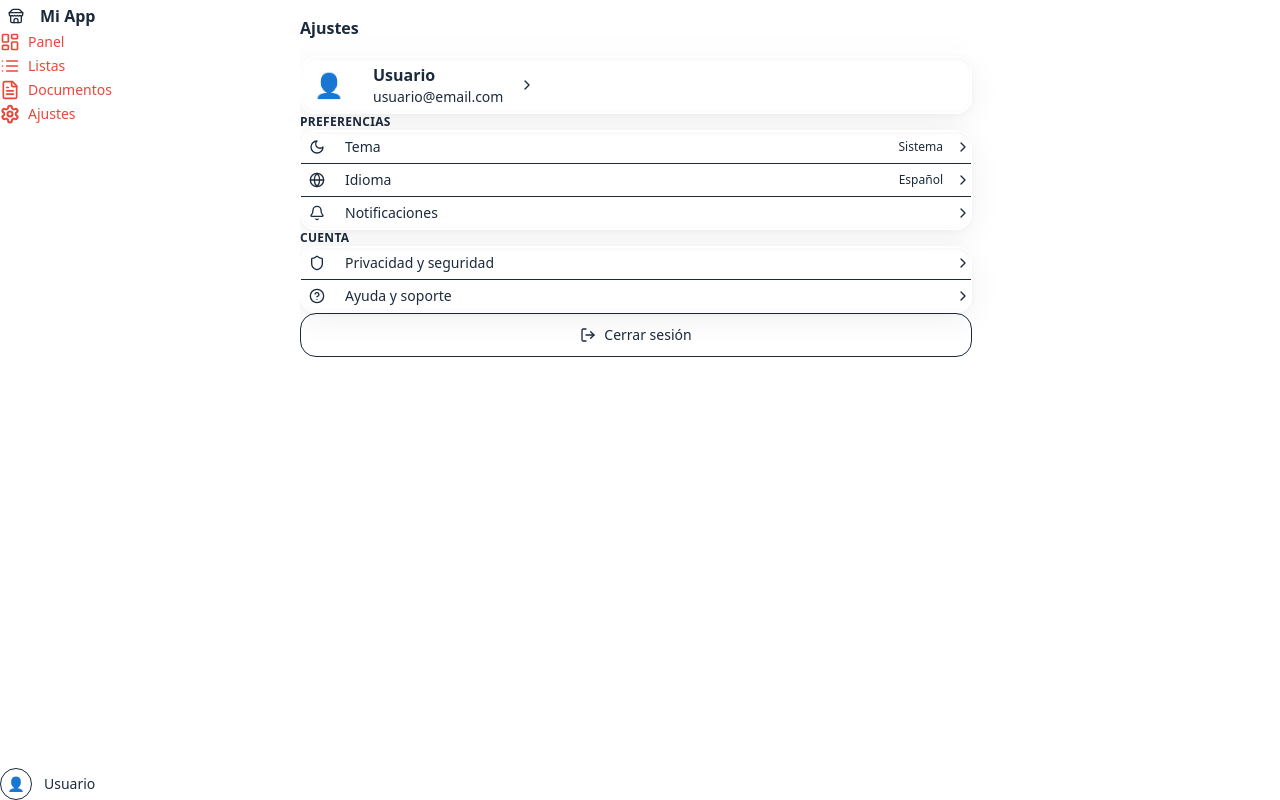
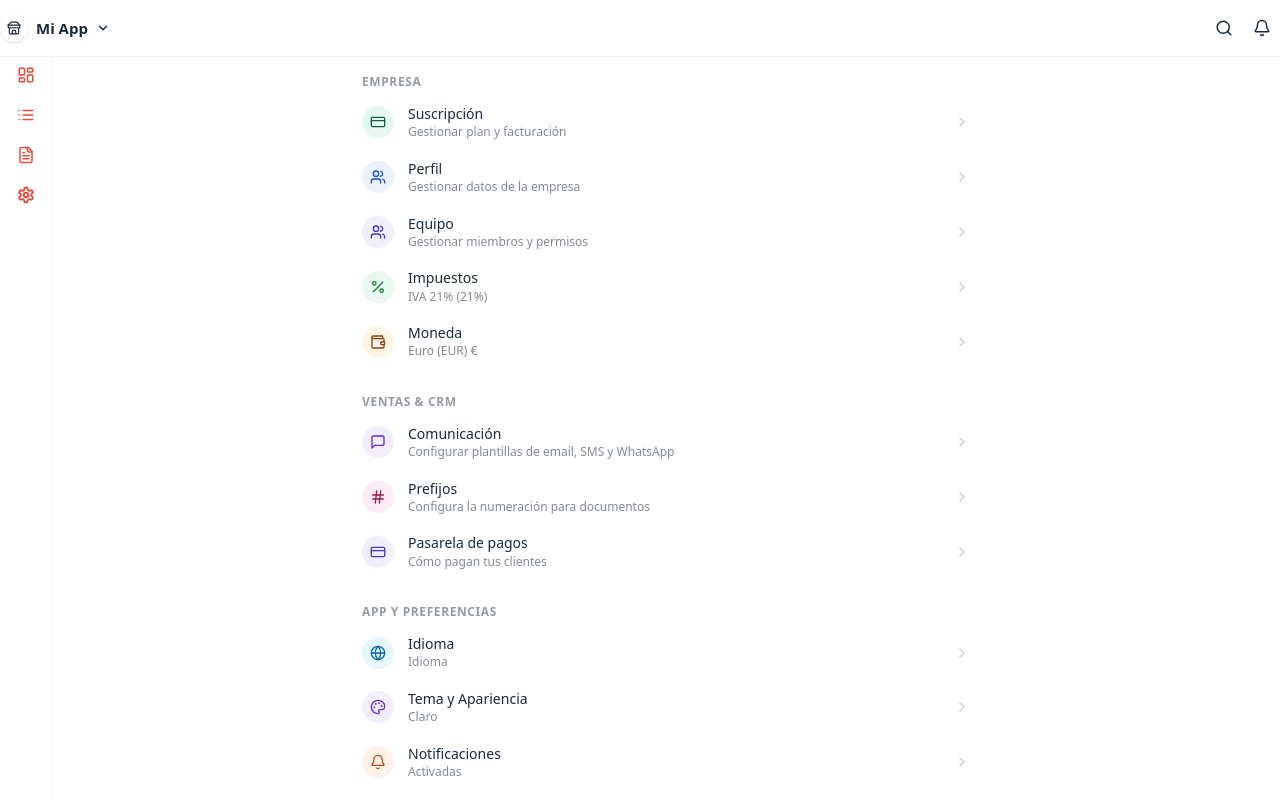
Before and after one commit to juancristobalgd1/web-app-starter-template, a Next.js app: page /settings in a window 1280 px wide. Built offline with nearby package versions, Linux system fonts and the light colour scheme; sample sign-in values are in the browser's storage.

Commit message:
feat: Implement global dashboard header with business selection and simplified scroll-based styling.

```diff
--- a/app/(dashboard)/dashboard-layout.tsx
+++ b/app/(dashboard)/dashboard-layout.tsx
@@ -4,24 +4,25 @@ import type React from "react";
 import { useEffect, useState, useTransition } from "react";
 import { useRouter, usePathname } from "next/navigation";
 import { AppSidebar } from "@/components/shared/app-sidebar";
+import { Header } from "@/components/shared/header";
 import { BottomNav } from "@/components/shared/bottom-nav";
 import { AuthGuard } from "@/components/shared/auth-guard";
 
 type Tab = "panel" | "lists" | "documents" | "settings";
 
 const ROUTE_TO_TAB: Record<string, Tab> = {
-  "/panel":     "panel",
-  "/":          "panel",
-  "/lists":     "lists",
+  "/panel": "panel",
+  "/": "panel",
+  "/lists": "lists",
   "/documents": "documents",
-  "/settings":  "settings",
+  "/settings": "settings",
 };
 
 const TAB_TO_ROUTE: Record<Tab, string> = {
-  panel:     "/panel",
-  lists:     "/lists",
+  panel: "/panel",
+  lists: "/lists",
   documents: "/documents",
-  settings:  "/settings",
+  settings: "/settings",
 };
 
 export default function DashboardLayout({
@@ -29,8 +30,8 @@ export default function DashboardLayout({
 }: {
   children: React.ReactNode;
 }) {
-  const router    = useRouter();
-  const pathname  = usePathname();
+  const router = useRouter();
+  const pathname = usePathname();
   const [activeTab, setActiveTab] = useState<Tab>("panel");
   const [_isPending, startTransition] = useTransition();
 
@@ -48,7 +49,12 @@ export default function DashboardLayout({
 
   return (
     <AuthGuard>
-      <div className="flex h-dvh overflow-hidden bg-background">
+      <div className="flex flex-col h-dvh overflow-hidden bg-background">
+        {/* Top Header – full width, above everything */}
+        <Header businessName="Mi App" />
+
+        {/* Body: sidebar + main content */}
+        <div className="flex flex-1 min-h-0 overflow-hidden">
           {/* Sidebar – solo desktop (md+) */}
           <AppSidebar activeTab={activeTab} onTabChange={handleTabChange} />
 
@@ -56,6 +62,7 @@ export default function DashboardLayout({
           <main className="flex-1 overflow-x-hidden overflow-y-auto scroll-momentum pb-[calc(var(--bottom-nav-height)+env(safe-area-inset-bottom))] md:pb-0">
             {children}
           </main>
+        </div>
 
         {/* Bottom nav – solo mobile */}
         <BottomNav activeTab={activeTab} onTabChange={handleTabChange} />
--- a/app/(dashboard)/settings/page.tsx
+++ b/app/(dashboard)/settings/page.tsx
@@ -1,77 +1,225 @@
-import { PageHeader } from "@/components/shared/page-header";
-import { GlassCard } from "@/components/ui/satin-liquid-glass";
-import { ChevronRight, Bell, Moon, Globe, Shield, HelpCircle, LogOut } from "lucide-react";
+"use client";
+
+import {
+  ChevronRight,
+  MessageSquare,
+  Hash,
+  CreditCard,
+  Globe,
+  Palette,
+  Bell,
+  Cloud,
+  RefreshCcw,
+  Star,
+  Send,
+  Trash2,
+  Package,
+  Users,
+  Percent,
+  Wallet,
+  BarChart2,
+  FileText,
+  ShoppingCart,
+  Truck,
+} from "lucide-react";
+
+// Fixed palette: render correctly regardless of Tailwind JIT
+const COLOR_CONFIG = {
+  purple: { bg: "rgba(139, 92, 246, 0.10)", color: "rgb(109, 40, 217)" },
+  pink: { bg: "rgba(236, 72, 153, 0.10)", color: "rgb(157, 23, 77)" },
+  indigo: { bg: "rgba(99, 102, 241, 0.10)", color: "rgb(67, 56, 202)" },
+  sky: { bg: "rgba(14, 165, 233, 0.10)", color: "rgb(3, 105, 161)" },
+  orange: { bg: "rgba(249, 115, 22, 0.10)", color: "rgb(194, 65, 12)" },
+  teal: { bg: "rgba(20, 184, 166, 0.10)", color: "rgb(15, 118, 110)" },
+  blue: { bg: "rgba(59, 130, 246, 0.10)", color: "rgb(29, 78, 216)" },
+  amber: { bg: "rgba(245, 158, 11, 0.10)", color: "rgb(146, 64, 14)" },
+  red: { bg: "rgba(239, 68, 68, 0.10)", color: "rgb(185, 28, 28)" },
+  green: { bg: "rgba(34, 197, 94, 0.10)", color: "rgb(21, 128, 61)" },
+  emerald: { bg: "rgba(16, 185, 129, 0.10)", color: "rgb(6, 95, 70)" },
+  lime: { bg: "rgba(132, 204, 22, 0.10)", color: "rgb(63, 98, 18)" },
+  cyan: { bg: "rgba(6, 182, 212, 0.10)", color: "rgb(14, 116, 144)" },
+};
+
+type ColorKey = keyof typeof COLOR_CONFIG;
+
+interface SettingsItemData {
+  icon: any;
+  label: string;
+  sublabel: string;
+  color: ColorKey;
+  danger?: boolean;
+}
+
+interface Section {
+  title?: string;
+  items: SettingsItemData[];
+}
+
+const SECTIONS: Section[] = [
+  {
+    title: "Empresa",
+    items: [
+      { icon: CreditCard, label: "Suscripción", sublabel: "Gestionar plan y facturación", color: "emerald" },
+      { icon: Users, label: "Perfil", sublabel: "Gestionar datos de la empresa", color: "blue" },
+      { icon: Users, label: "Equipo", sublabel: "Gestionar miembros y permisos", color: "indigo" },
+      { icon: Percent, label: "Impuestos", sublabel: "IVA 21% (21%)", color: "green" },
+      { icon: Wallet, label: "Moneda", sublabel: "Euro (EUR) €", color: "amber" },
+    ],
+  },
+  {
+    title: "Ventas & CRM",
+    items: [
+      { icon: MessageSquare, label: "Comunicación", sublabel: "Configurar plantillas de email, SMS y WhatsApp", color: "purple" },
+      { icon: Hash, label: "Prefijos", sublabel: "Configura la numeración para documentos", color: "pink" },
+      { icon: CreditCard, label: "Pasarela de pagos", sublabel: "Cómo pagan tus clientes", color: "indigo" },
+    ],
+  },
+  {
+    title: "App y Preferencias",
+    items: [
+      { icon: Globe, label: "Idioma", sublabel: "Idioma", color: "sky" },
+      { icon: Palette, label: "Tema y Apariencia", sublabel: "Claro", color: "purple" },
+      { icon: Bell, label: "Notificaciones", sublabel: "Activadas", color: "orange" },
+    ],
+  },
+  {
+    title: "Datos",
+    items: [
+      { icon: Cloud, label: "Copia de seguridad y restauración", sublabel: "Copia de seguridad y restauración", color: "teal" },
+      { icon: RefreshCcw, label: "Restablecer a configuración predeterminada", sublabel: "Restablecer todos los valores", color: "blue" },
+    ],
+  },
+  {
+    title: "Soporte",
+    items: [
+      { icon: Star, label: "Valorar app", sublabel: "Deja tu valoración", color: "amber" },
+      { icon: Send, label: "Enviar feedback", sublabel: "Sugerencias y problemas", color: "indigo" },
+    ],
+  },
+  {
+    title: "Cuenta",
+    items: [
+      { icon: Trash2, label: "Eliminar cuenta", sublabel: "Eliminar permanentemente todos tus datos", color: "red", danger: true },
+    ],
+  },
+];
 
 export default function SettingsPage() {
   return (
-    <div className="flex flex-col min-h-full">
-      <PageHeader title="Ajustes" />
-
-      <div className="flex-1 p-4 space-y-4 max-w-2xl mx-auto w-full">
-        {/* Perfil */}
-        <GlassCard className="!p-0 overflow-hidden !rounded-2xl">
-          <div className="flex items-center gap-4 p-4">
-            <div className="w-14 h-14 rounded-full bg-primary/10 flex items-center justify-center text-2xl flex-shrink-0">
-              👤
-            </div>
-            <div className="min-w-0">
-              <p className="font-semibold text-foreground truncate">Usuario</p>
-              <p className="text-sm text-muted-foreground truncate">usuario@email.com</p>
-            </div>
-            <ChevronRight className="h-4 w-4 text-muted-foreground flex-shrink-0 ml-auto" />
-          </div>
-        </GlassCard>
-
-        {/* Secciones */}
-        {SETTINGS_SECTIONS.map((section) => (
-          <div key={section.title} className="space-y-1">
-            <p className="text-xs font-semibold text-muted-foreground uppercase tracking-wide px-1 mb-2">
-              {section.title}
-            </p>
-            <GlassCard className="!p-0 overflow-hidden !rounded-2xl divide-y divide-border">
-              {section.items.map((item) => (
-                <button
-                  key={item.label}
-                  className="flex items-center gap-3 p-4 w-full text-left hover:bg-muted/50 active:bg-muted transition-colors"
-                >
-                  <span className="w-8 h-8 rounded-lg bg-muted flex items-center justify-center flex-shrink-0">
-                    <item.icon className="h-4 w-4 text-foreground" />
-                  </span>
-                  <span className="flex-1 text-sm font-medium text-foreground">{item.label}</span>
-                  {item.value && (
-                    <span className="text-xs text-muted-foreground">{item.value}</span>
-                  )}
-                  <ChevronRight className="h-4 w-4 text-muted-foreground" />
-                </button>
-              ))}
-            </GlassCard>
+    <div
+      style={{
+        display: "flex",
+        flexDirection: "column",
+        minHeight: "100%",
+        backgroundColor: "var(--background)",
+        color: "var(--foreground)",
+        fontFamily: "var(--font-sans, system-ui, sans-serif)",
+      }}
+    >
+      <div style={{ flex: 1, width: "100%", maxWidth: 640, margin: "0 auto", padding: "8px 0 80px" }}>
+        {SECTIONS.map((section) => (
+          <div key={section.title ?? "top"} style={{ marginBottom: 24 }}>
+            {section.title && (
+              <div
+                style={{
+                  fontSize: 12,
+                  fontWeight: 600,
+                  letterSpacing: "0.6px",
+                  textTransform: "uppercase",
+                  color: "var(--muted-foreground)",
+                  opacity: 0.6,
+                  padding: "0 16px",
+                  marginBottom: 4,
+                  marginTop: 8,
+                }}
+              >
+                {section.title}
+              </div>
+            )}
+            {section.items.map((item) => (
+              <SettingsRow key={item.label} {...item} />
+            ))}
           </div>
         ))}
-
-        {/* Cerrar sesión */}
-        <button className="w-full flex items-center justify-center gap-2 p-4 rounded-2xl border border-destructive/30 text-destructive hover:bg-destructive/5 active:bg-destructive/10 transition-colors tap-target">
-          <LogOut className="h-4 w-4" />
-          <span className="text-sm font-medium">Cerrar sesión</span>
-        </button>
       </div>
     </div>
   );
 }
 
-const SETTINGS_SECTIONS = [
-  {
-    title: "Preferencias",
-    items: [
-      { icon: Moon,   label: "Tema",       value: "Sistema" },
-      { icon: Globe,  label: "Idioma",     value: "Español" },
-      { icon: Bell,   label: "Notificaciones" },
-    ],
-  },
-  {
-    title: "Cuenta",
-    items: [
-      { icon: Shield,     label: "Privacidad y seguridad" },
-      { icon: HelpCircle, label: "Ayuda y soporte" },
-    ],
-  },
-];
+function SettingsRow({ icon: Icon, label, sublabel, color, danger = false }: SettingsItemData) {
+  const cfg = COLOR_CONFIG[color];
+  return (
+    <button
+      style={{
+        display: "flex",
+        alignItems: "center",
+        width: "100%",
+        padding: "10px 16px",
+        background: "transparent",
+        border: "none",
+        cursor: "pointer",
+        textAlign: "left",
+        borderRadius: 12,
+        transition: "background 0.15s",
+      }}
+      onMouseEnter={(e) => { (e.currentTarget as HTMLButtonElement).style.background = "rgba(128,128,128,0.06)"; }}
+      onMouseLeave={(e) => { (e.currentTarget as HTMLButtonElement).style.background = "transparent"; }}
+    >
+      {/* Icon circle */}
+      <div
+        style={{
+          width: 32,
+          height: 32,
+          borderRadius: 9999,
+          backgroundColor: cfg.bg,
+          display: "flex",
+          alignItems: "center",
+          justifyContent: "center",
+          flexShrink: 0,
+        }}
+      >
+        <Icon style={{ width: 16, height: 16, color: cfg.color }} />
+      </div>
+
+      {/* Label + sublabel */}
+      <div style={{ display: "flex", flexDirection: "column", gap: 1, marginLeft: 14, flex: 1, minWidth: 0 }}>
+        <span
+          style={{
+            fontSize: 14,
+            fontWeight: 500,
+            color: danger ? "rgb(185,28,28)" : "var(--foreground)",
+            lineHeight: "1.3",
+          }}
+        >
+          {label}
+        </span>
+        <span
+          style={{
+            fontSize: 12,
+            fontWeight: 400,
+            color: "var(--muted-foreground)",
+            opacity: 0.7,
+            lineHeight: "1.3",
+            overflow: "hidden",
+            textOverflow: "ellipsis",
+            whiteSpace: "nowrap",
+          }}
+        >
+          {sublabel}
+        </span>
+      </div>
+
+      {/* Chevron */}
+      <ChevronRight
+        style={{
+          width: 16,
+          height: 16,
+          color: "var(--muted-foreground)",
+          opacity: 0.3,
+          flexShrink: 0,
+          marginLeft: 8,
+        }}
+      />
+    </button>
+  );
+}
--- a/components/shared/app-sidebar.tsx
+++ b/components/shared/app-sidebar.tsx
@@ -1,18 +1,12 @@
 "use client";
 
-import { useState } from "react";
 import Link from "next/link";
 import { cn } from "@/lib/utils";
-import {
-  Sidebar,
-  SidebarBody,
-} from "@/components/ui/hover-sidebar";
 import {
   LayoutDashboard,
   List,
   FileText,
   Settings,
-  Store,
 } from "lucide-react";
 
 type Tab = "panel" | "lists" | "documents" | "settings";
@@ -22,107 +16,55 @@ interface AppSidebarProps {
   onTabChange: (tab: Tab) => void;
 }
 
-const NAV_LINKS: { tab: Tab; label: string; href: string; icon: React.ReactNode; activeIcon: React.ReactNode }[] = [
-  {
-    tab: "panel",
-    label: "Panel",
-    href: "/panel",
-    icon:       <LayoutDashboard className="h-5 w-5" />,
-    activeIcon: <LayoutDashboard className="h-5 w-5 text-primary" strokeWidth={2.5} />,
-  },
-  {
-    tab: "lists",
-    label: "Listas",
-    href: "/lists",
-    icon:       <List className="h-5 w-5" />,
-    activeIcon: <List className="h-5 w-5 text-primary" strokeWidth={2.5} />,
-  },
-  {
-    tab: "documents",
-    label: "Documentos",
-    href: "/documents",
-    icon:       <FileText className="h-5 w-5" />,
-    activeIcon: <FileText className="h-5 w-5 text-primary" strokeWidth={2.5} />,
-  },
-  {
-    tab: "settings",
-    label: "Ajustes",
-    href: "/settings",
-    icon:       <Settings className="h-5 w-5" />,
-    activeIcon: <Settings className="h-5 w-5 text-primary" strokeWidth={2.5} />,
-  },
+const NAV_LINKS: { tab: Tab; label: string; href: string; icon: typeof LayoutDashboard }[] = [
+  { tab: "panel", label: "Panel", href: "/panel", icon: LayoutDashboard },
+  { tab: "lists", label: "Listas", href: "/lists", icon: List },
+  { tab: "documents", label: "Documentos", href: "/documents", icon: FileText },
+  { tab: "settings", label: "Ajustes", href: "/settings", icon: Settings },
 ];
 
 /**
- * AppSidebar – sidebar de navegación principal.
- * Solo visible en desktop (md+). En mobile se usa BottomNav.
- * Hover para expandir, collapse por defecto (icono only).
+ * AppSidebar – sidebar de navegación estilo vyyq.io.
+ * Icon-only, thin, no hover expand. Solo visible en desktop (md+).
  */
 export function AppSidebar({ activeTab, onTabChange }: AppSidebarProps) {
-  const [sidebarOpen, setSidebarOpen] = useState(false);
-
   return (
-    <div className="hidden md:block h-full">
-      <Sidebar open={sidebarOpen} setOpen={setSidebarOpen} animate>
-        <SidebarBody className="justify-between gap-10">
-          <div className="flex flex-col flex-1 overflow-y-auto overflow-x-hidden">
-            {/* Logo */}
-            <div className="flex items-center gap-2 px-3 py-2 mb-4">
-              <div className="w-8 h-8 rounded-full bg-primary flex items-center justify-center flex-shrink-0">
-                <Store className="h-4 w-4 text-primary-foreground" />
-              </div>
-              {sidebarOpen && (
-                <span className="font-semibold text-sidebar-foreground whitespace-nowrap">
-                  Mi App
-                </span>
-              )}
-            </div>
-
-            {/* Navigation */}
-            <nav className="flex flex-col gap-1 px-2">
-              {NAV_LINKS.map((link) => {
-                const isActive = activeTab === link.tab;
+    <aside
+      className="hidden md:flex flex-col h-full flex-shrink-0"
+      style={{
+        width: 52,
+        borderRight: "1px solid rgba(0,0,0,0.06)",
+        backgroundColor: "var(--background)",
+      }}
+    >
+      {/* Top: nav icons */}
+      <nav className="flex flex-col items-center gap-1 pt-3 px-2">
+        {NAV_LINKS.map(({ tab, label, href, icon: Icon }) => {
+          const isActive = activeTab === tab;
           return (
             <Link
-                    key={link.tab}
-                    href={link.href}
-                    onClick={() => onTabChange(link.tab)}
+              key={tab}
+              href={href}
+              title={label}
+              onClick={() => onTabChange(tab)}
               className={cn(
-                      "flex items-center gap-2 group/sidebar py-2 px-2 rounded-lg cursor-pointer transition-colors",
+                "w-9 h-9 flex items-center justify-center rounded-xl transition-colors",
                 isActive
-                        ? "bg-sidebar-accent text-sidebar-accent-foreground"
-                        : "text-sidebar-foreground hover:bg-sidebar-accent hover:text-sidebar-accent-foreground"
+                  ? "bg-primary/10 text-primary"
+                  : "text-muted-foreground hover:bg-black/5 hover:text-foreground"
               )}
             >
-                    <div className="flex-shrink-0">
-                      {isActive ? link.activeIcon : link.icon}
-                    </div>
-                    {sidebarOpen && (
-                      <span className="text-sm font-medium group-hover/sidebar:translate-x-0.5 transition duration-150 whitespace-pre">
-                        {link.label}
-                      </span>
-                    )}
+              <Icon
+                className="h-[18px] w-[18px]"
+                strokeWidth={isActive ? 2.5 : 2}
+              />
             </Link>
           );
         })}
       </nav>
-          </div>
 
-          {/* Footer – perfil / logo */}
-          <div className="p-2">
-            <div className="flex items-center gap-3 cursor-pointer hover:bg-sidebar-accent rounded-lg p-2 -m-2 transition-colors">
-              <div className="w-8 h-8 rounded-full bg-primary/10 border border-border flex items-center justify-center flex-shrink-0 text-sm">
-                👤
-              </div>
-              {sidebarOpen && (
-                <span className="font-medium text-sidebar-foreground whitespace-nowrap truncate text-sm">
-                  Usuario
-                </span>
-              )}
-            </div>
-          </div>
-        </SidebarBody>
-      </Sidebar>
-    </div>
+      {/* Bottom: spacer fills */}
+      <div className="flex-1" />
+    </aside>
   );
 }
--- a/components/shared/header.tsx
+++ b/components/shared/header.tsx
@@ -3,49 +3,35 @@
 import React, { useState, useEffect } from "react";
 import { useRouter } from "next/navigation";
 import { cn } from "@/lib/utils";
-import { LiquidGlass } from "@/components/ui/satin-liquid-glass";
 import {
     ArrowLeft,
     Search,
-    LogOut,
+    Bell,
+    ChevronDown,
     Store,
-    User,
-    Settings,
-    Bell
 } from "lucide-react";
-import { Button } from "@/components/ui/button";
 
 interface HeaderProps {
     title?: string;
     showBack?: boolean;
     rightActions?: React.ReactNode;
     className?: string;
+    businessName?: string;
 }
 
-export function Header({ title, showBack, rightActions, className }: HeaderProps) {
+export function Header({ title, showBack, rightActions, className, businessName = "Mi App" }: HeaderProps) {
     const router = useRouter();
-    const [showShadow, setShowShadow] = useState(false);
+    const [scrolled, setScrolled] = useState(false);
 
     useEffect(() => {
         const handleScroll = () => {
-            // Check window scroll
-            if (window.scrollY > 0) {
-                setShowShadow(true);
-                return;
+            const scrollContainers = document.querySelectorAll("main, .overflow-y-auto");
+            let isScrolled = window.scrollY > 2;
+            for (const c of Array.from(scrollContainers)) {
+                if (c.scrollTop > 2) { isScrolled = true; break; }
             }
-
-            // Check scroll containers (common in dashboard layouts)
-            const scrollContainers = document.querySelectorAll("main, .overflow-y-auto");
-            for (const container of Array.from(scrollContainers)) {
-                if (container.scrollTop > 0) {
-                    setShowShadow(true);
-                    return;
-                }
-            }
-
-            setShowShadow(false);
+            setScrolled(isScrolled);
         };
-
         window.addEventListener("scroll", handleScroll, { capture: true, passive: true });
         handleScroll();
         return () => window.removeEventListener("scroll", handleScroll, { capture: true });
@@ -56,69 +42,53 @@ export function Header({ title, showBack, rightActions, className }: HeaderProps
             className={cn(
                 "sticky top-0 z-[100] w-full flex-shrink-0",
                 "pt-[env(safe-area-inset-top)]",
-                "transition-all duration-300 ease-in-out",
-                showShadow ? "shadow-sm" : "",
+                "transition-all duration-300",
                 className
             )}
+            style={{
+                backgroundColor: scrolled ? "rgba(255,255,255,0.88)" : "var(--background)",
+                backdropFilter: scrolled ? "blur(16px) saturate(180%)" : "none",
+                WebkitBackdropFilter: scrolled ? "blur(16px) saturate(180%)" : "none" as any,
+                borderBottom: "1px solid rgba(0,0,0,0.06)",
+            }}
         >
-            <LiquidGlass
-                intensity={showShadow ? "medium" : "subtle"}
-                satin={showShadow}
-                radius="none"
-                disableHover
-                disableActive
-                className="w-full h-14 md:h-16 flex items-center justify-between px-4"
-                style={{
-                    border: 'none',
-                    backgroundColor: showShadow ? 'hsl(var(--background) / 0.7)' : 'transparent',
-                    backdropFilter: showShadow ? 'blur(12px) saturate(180%)' : 'none',
-                    WebkitBackdropFilter: showShadow ? 'blur(12px) saturate(180%)' : 'none',
-                }}
-            >
-                {/* Left Section */}
-                <div className="flex items-center gap-3 min-w-0">
+            <div className="w-full h-14 flex items-center justify-between px-4 md:px-5">
+                {/* Left */}
+                <div className="flex items-center gap-2 min-w-0">
                     {showBack ? (
-                        <Button
-                            variant="ghost"
-                            size="icon"
-                            className="h-9 w-9 rounded-full"
+                        <button
                             onClick={() => router.back()}
+                            className="h-9 w-9 rounded-full flex items-center justify-center hover:bg-black/5 transition-colors"
                         >
-                            <ArrowLeft className="h-5 w-5" />
-                        </Button>
+                            <ArrowLeft className="h-5 w-5 text-foreground" />
+                        </button>
                     ) : (
-                        <div className="flex items-center gap-2">
-                            <div className="w-8 h-8 rounded-full bg-primary flex items-center justify-center flex-shrink-0">
-                                <Store className="h-4 w-4 text-primary-foreground" />
+                        <button className="flex items-center gap-2 hover:bg-black/5 rounded-xl px-2 py-1.5 transition-colors -ml-1">
+                            <div className="w-7 h-7 rounded-full bg-primary flex items-center justify-center flex-shrink-0 shadow-sm">
+                                <Store className="h-3.5 w-3.5 text-primary-foreground" />
                             </div>
-                        </div>
-                    )}
-                    {title && (
-                        <h1 className="text-base font-semibold text-foreground truncate">
-                            {title}
-                        </h1>
+                            <span className="text-[15px] font-semibold text-foreground leading-none">
+                                {title ?? businessName}
+                            </span>
+                            <ChevronDown className="h-3.5 w-3.5 text-muted-foreground mt-px" strokeWidth={2.5} />
+                        </button>
                     )}
                 </div>
 
-                {/* Right Section */}
-                <div className="flex items-center gap-2">
-                    {rightActions ? (
-                        rightActions
-                    ) : (
+                {/* Right */}
+                <div className="flex items-center gap-0.5">
+                    {rightActions ?? (
                         <>
-                            <Button variant="ghost" size="icon" className="h-9 w-9 rounded-full hidden md:flex">
-                                <Search className="h-5 w-5" />
-                            </Button>
-                            <Button variant="ghost" size="icon" className="h-9 w-9 rounded-full">
-                                <Bell className="h-5 w-5" />
-                            </Button>
-                            <div className="h-8 w-8 rounded-full bg-muted flex items-center justify-center cursor-pointer hover:bg-muted/80 transition-colors ml-1">
-                                <User className="h-4 w-4 text-muted-foreground" />
-                            </div>
+                            <button className="h-9 w-9 rounded-full flex items-center justify-center hover:bg-black/5 transition-colors">
+                                <Search className="h-[18px] w-[18px] text-foreground/70" strokeWidth={2} />
+                            </button>
+                            <button className="h-9 w-9 rounded-full flex items-center justify-center hover:bg-black/5 transition-colors">
+                                <Bell className="h-[18px] w-[18px] text-foreground/70" strokeWidth={2} />
+                            </button>
                         </>
                     )}
                 </div>
-            </LiquidGlass>
+            </div>
         </header>
     );
 }
```
Lines whose indentation alone changed are shown as unchanged.
